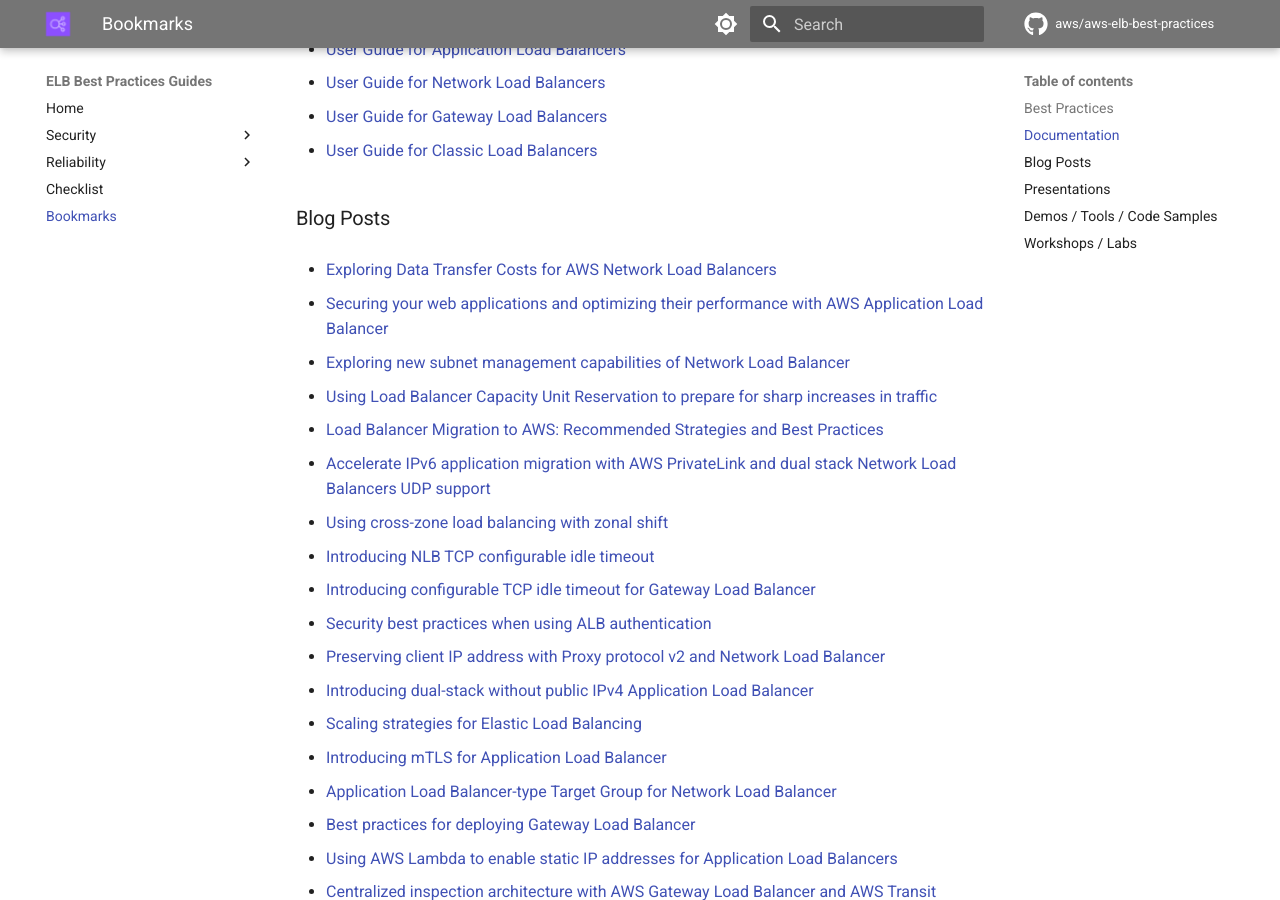
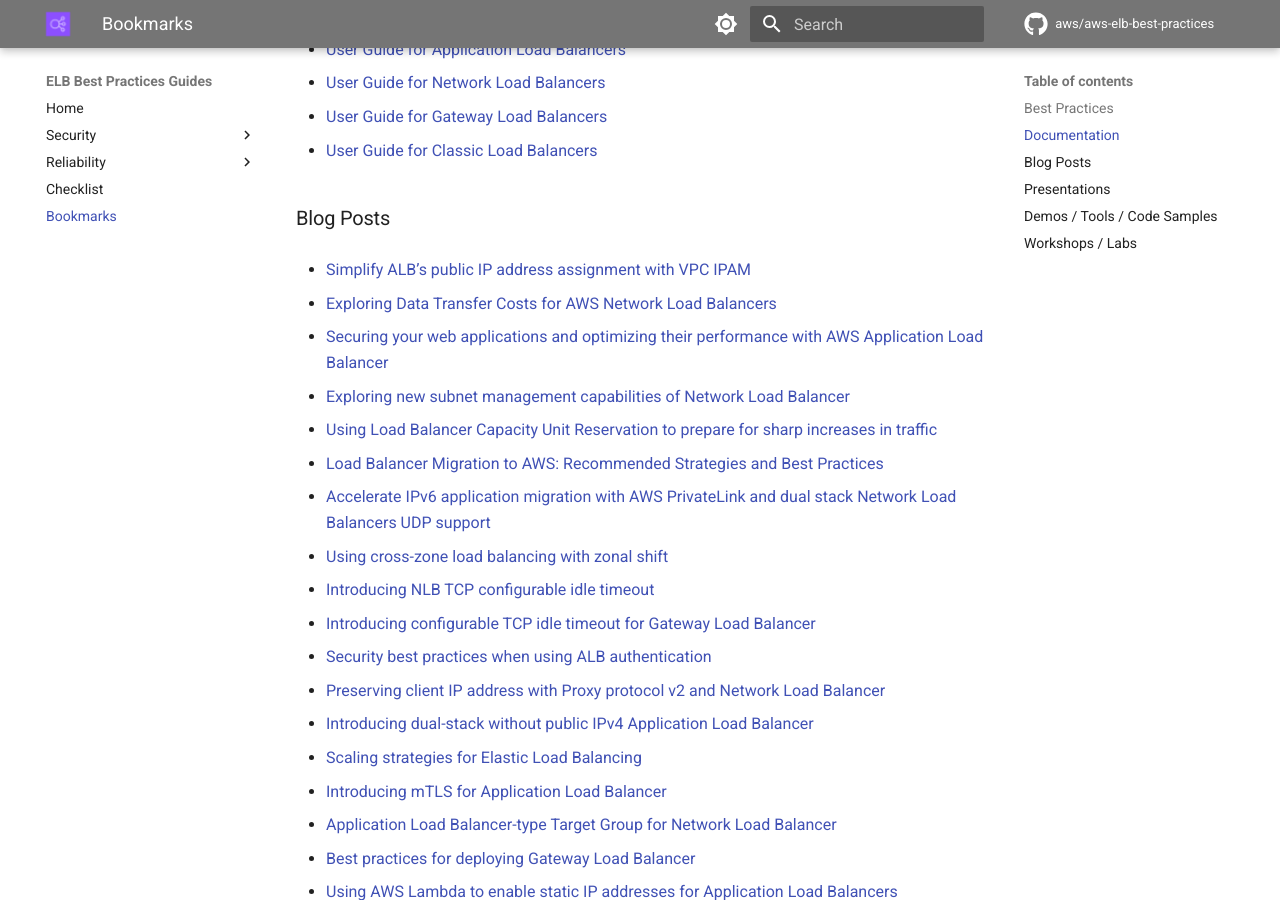
Before and after one commit to aws/aws-elb-best-practices, an MkDocs documentation site: the page built from content/bookmarks.md, in a window 1280 px wide and 900 px high, scrolled down 358 px. Built offline with MkDocs 1.6.1 and Material for MkDocs 9.7.7, drawn with Linux system fonts in a browser that asks for light colours; comment, search, counter and statistics services are not loaded.

Commit message:
Updating bookmarks

```diff
--- a/content/bookmarks.md
+++ b/content/bookmarks.md
@@ -16,6 +16,8 @@
 - [User Guide for Classic Load Balancers](https://docs.aws.amazon.com/elasticloadbalancing/latest/classic/introduction.html){:target="_blank"}
 
 ### Blog Posts
+
+- [Simplify ALB’s public IP address assignment with VPC IPAM](https://aws.amazon.com/blogs/networking-and-content-delivery/simplify-albs-public-ip-address-assignment-with-vpc-ipam/){:target="_blank"}
 
 - [Exploring Data Transfer Costs for AWS Network Load Balancers](https://aws.amazon.com/blogs/networking-and-content-delivery/exploring-data-transfer-costs-for-aws-network-load-balancers/){:target="_blank"}
 
```
